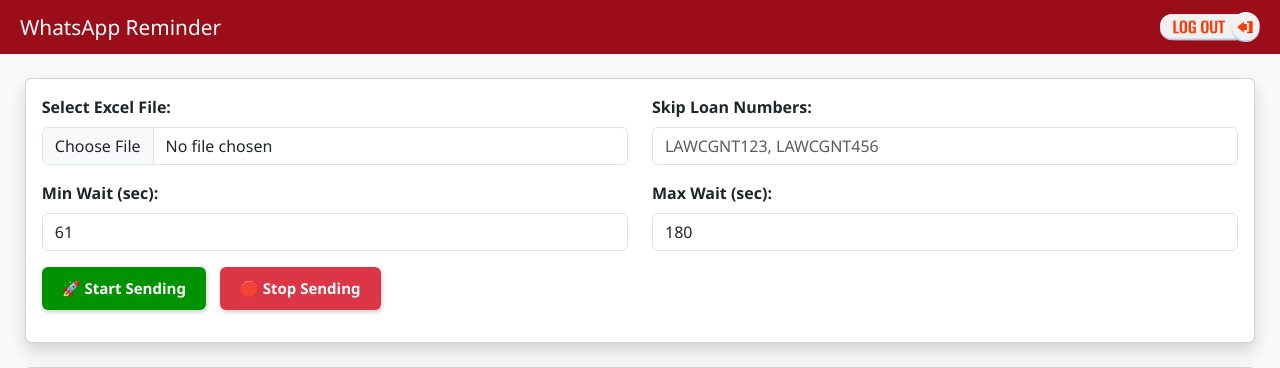
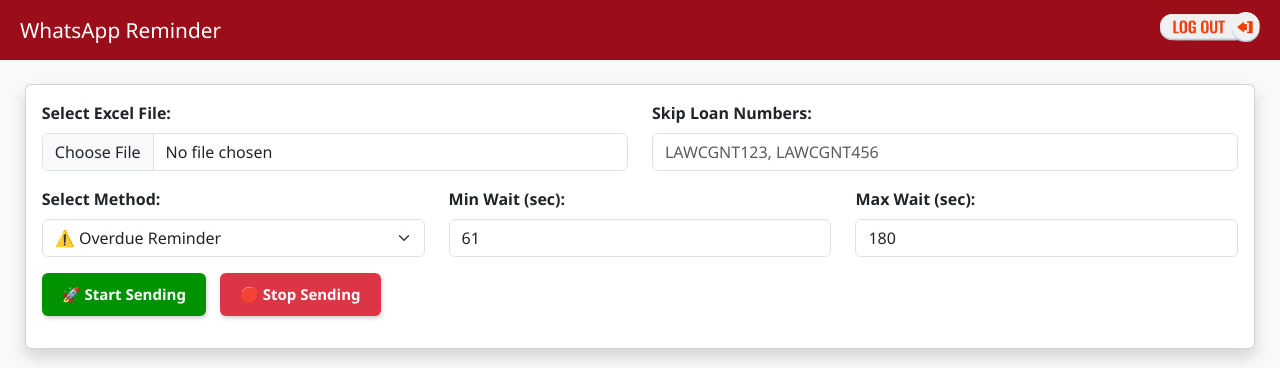
Before and after one commit to imzombier/Wasender_Whatsapp_Reminder, a Flask app: page / in a window 1280 px wide. Shown: the top 368 px of the page. Run offline with Flask 3, Linux system fonts and the light colour scheme; the visitor is signed in with stand-in values (Sample User, id 1); data that the repository does not hold is empty.

Commit message:
Update index.html

```diff
--- a/templates/index.html
+++ b/templates/index.html
@@ -25,17 +25,6 @@
     .topbar h3 {
       margin: 0;
       font-size: 1.3rem;
-    }
-
-    /* User + Power Button */
-    .topbar .user-power {
-      display: flex;
-      align-items: center;
-      gap: 10px;
-    }
-
-    .topbar strong {
-      font-size: 1rem;
     }
 
     /* Power Button */
@@ -199,16 +188,28 @@
             </div>
           </div>
 
+          <!-- METHOD + Min Wait + Max Wait in Single Row -->
           <div class="row mb-3">
-            <div class="col-md-6">
+            <div class="col-md-4">
+              <label class="form-label fw-bold">Select Method:</label>
+              <select name="method" class="form-select">
+                <option value="method1" {% if method=="method1" %}selected{% endif %}>⚠️ Overdue Reminder</option>
+                <option value="method2" {% if method=="method2" %}selected{% endif %}>📌 Today EMI Reminder</option>
+                <option value="method3" {% if method=="method3" %}selected{% endif %}>🚫 EMI Bounced Alert</option>
+              </select>
+            </div>
+
+            <div class="col-md-4">
               <label class="form-label fw-bold">Min Wait (sec):</label>
               <input type="number" name="sleep_min" value="{{ sleep_min }}" min="1" class="form-control">
             </div>
-            <div class="col-md-6">
+
+            <div class="col-md-4">
               <label class="form-label fw-bold">Max Wait (sec):</label>
               <input type="number" name="sleep_max" value="{{ sleep_max }}" min="1" class="form-control">
             </div>
           </div>
+
 
           <!-- Start / Stop Buttons -->
           <button type="submit" class="btn-custom btn-start">
@@ -292,14 +293,11 @@
 
       else if (msg.includes("Progress")) {
         if (tempRow) {
-          // remove [timestamp]
           const cleanMsg = msg.replace(/\[.*?\]\s*/, "");
-          // now cleanMsg will be only 📊 1 / 9 in progress
           const countOnly = cleanMsg.replace("in progress", "").trim();
-          tempRow.children[3].textContent = countOnly; // only show "📊 1 / 9"
+          tempRow.children[3].textContent = countOnly;
         }
       }
-
 
       else if (msg.includes("Waiting")) {
         if (tempRow) {
```
